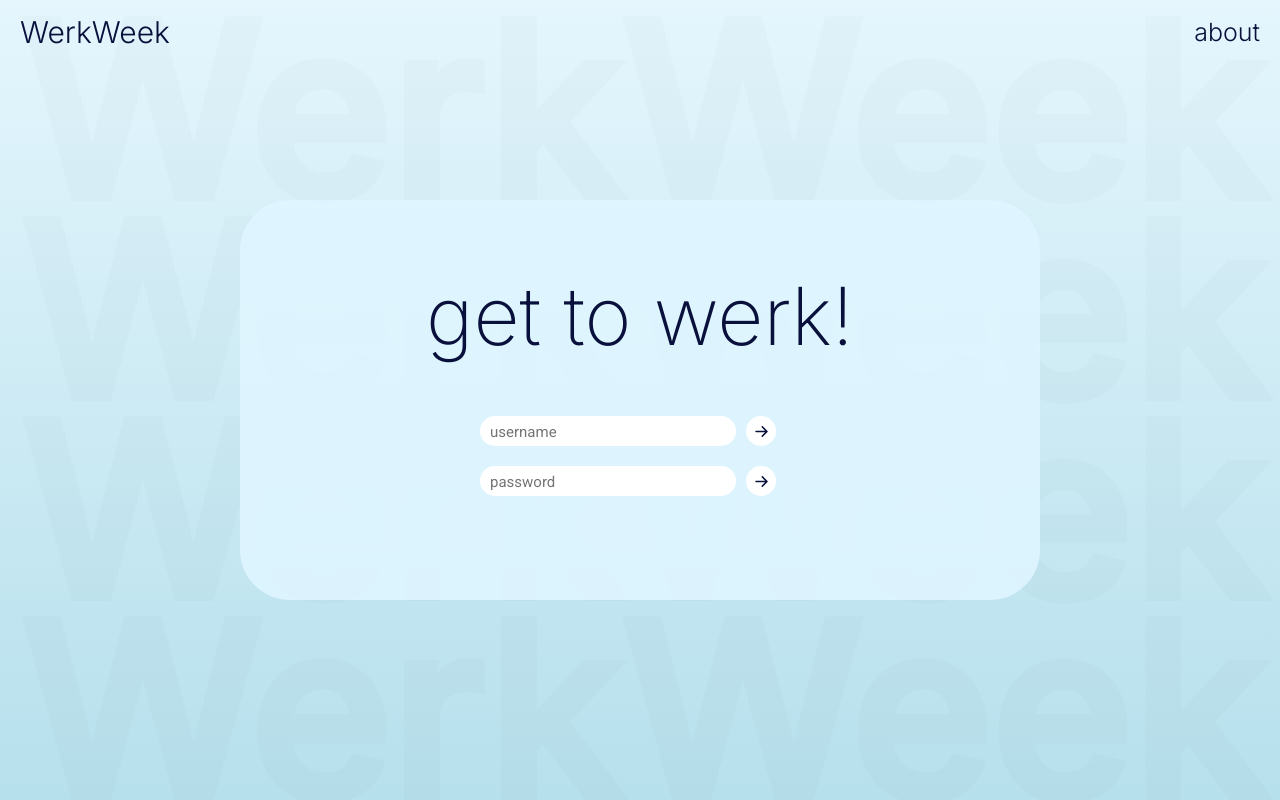
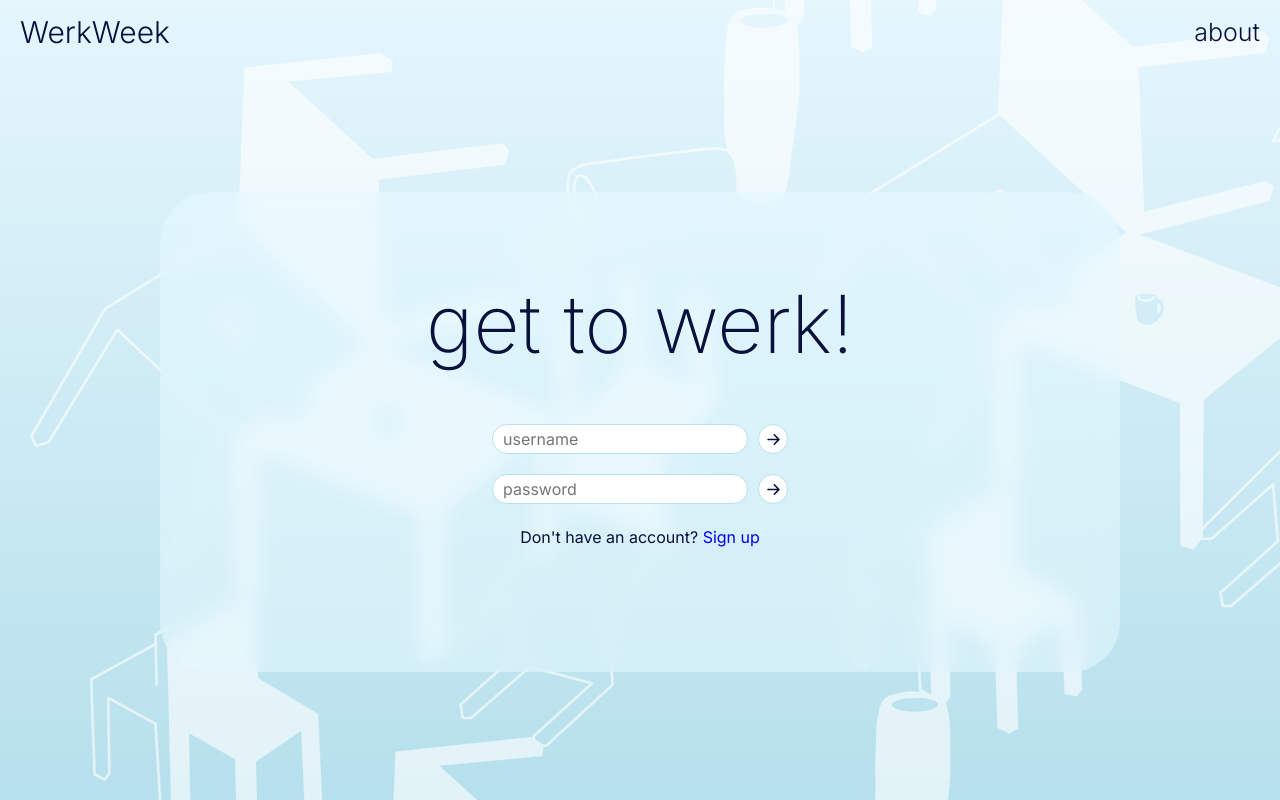
Before and after one commit to armstmol01/weekly-planner, a React (Create React App) app in the folder client/: page / in a window 1280 px wide. Built offline with nearby package versions, Linux system fonts and the light colour scheme; a web font is replaced by a local one.

Commit message:
create user action

```diff
--- a/client/src/App.css
+++ b/client/src/App.css
@@ -3,10 +3,21 @@ body {
   height: 100vh;
 }
 
-nav {
+.nav {
   position: fixed;
   width: 100vw;
-  font-family: 'Inter', sans-serif;
+}
+
+.chair-pattern {
+  background-image: url('assets/chairpattern2.PNG');
+  position: fixed;
+  height: 100vh;
+  width: 100vw;
+  left: calc(50% - 50vw);
+  bottom: calc(50% - 50vh);
+  z-index: -1;
+  opacity: 0.6;
+  filter: invert(1);
 }
 
 
--- a/client/src/App.js
+++ b/client/src/App.js
@@ -7,6 +7,7 @@ function App() {
     <>
       <Nav data='login' className='nav'></Nav>
       <Login></Login>
+      <div className='chair-pattern'></div>
     </>
   );
 }
--- a/client/src/components/about/About.jsx
+++ b/client/src/components/about/About.jsx
@@ -4,7 +4,9 @@ import Nav from '../nav/Nav'
 
 const About = () => {
   return (
-    <Nav data='about' className='nav'></Nav>
+    <div className="about__container">
+      <Nav data='about' className='nav'></Nav>
+    </div>
   )
 }
 
--- a/client/src/components/account/Account.css
+++ b/client/src/components/account/Account.css
@@ -0,0 +1,31 @@
+.account__container {
+  display: flex;
+  flex-direction: column;
+  gap: 15rem;
+  font-family: 'Inter', sans-serif;
+}
+
+
+.account__container form {
+  display: flex;
+  flex-direction: column;
+  align-items: center;
+  height: 10rem;
+  width: 100%;
+  gap: 1rem;
+}
+
+.account__container form > p {
+  font-size: 20px;
+}
+
+.account__container input {
+  width: 20%;
+  height: 30px;
+  color: var(--color-primary);
+  border-radius: 50px;
+}
+
+.account__container button {
+  width: 10%;
+}
--- a/client/src/components/account/Account.jsx
+++ b/client/src/components/account/Account.jsx
@@ -1,9 +1,19 @@
 import React from 'react'
 import './Account.css'
+import Nav from '../nav/Nav'
+import {BsArrowRightShort, BsCalendar3, BsCalendar4Range} from 'react-icons/bs'
 
 const Account = () => {
   return (
-    <div>Account</div>
+    <div className="account__container">
+      <Nav data='account' className='nav'></Nav>
+      <form>
+          <p>Enter a username and password</p>
+          <input name='username' placeholder='username'></input>
+          <input type='password' name='passcode' placeholder='password'></input>
+          <button type="submit">Create account</button>
+      </form>
+    </div>
   )
 }
 
--- a/client/src/components/home/Home.jsx
+++ b/client/src/components/home/Home.jsx
@@ -4,7 +4,6 @@ import Nav from '../nav/Nav'
 import { useState } from 'react'
 
 const Home = (props) => {
-  const userData = this.props.data;
 
   return (
     <>
--- a/client/src/components/login/Login.css
+++ b/client/src/components/login/Login.css
@@ -2,9 +2,8 @@
   display: flex;
   justify-content: center;
   align-items: center;
-  background: transparent;
-  height: 100vh;
   font-family: 'Inter', sans-serif;
+  margin-top: 8rem;
 }
 
 .logo__container {
@@ -24,26 +23,47 @@ h1 {
 }
 
 .login__container {
-  background: rgba(223, 246, 255, 0.9);/* rgb(210, 237, 247, 0.8);/* var(--color-light);/*rgba(176,224,230, 1) rgb(214, 238, 254, 0.8);*/
+  background: rgba(231, 250, 255, 0.5);/* rgb(210, 237, 247, 0.8);/* var(--color-light);/*rgba(176,224,230, 1) rgb(214, 238, 254, 0.8);*/
+  border: 0px solid var(--color-light);
   color: var(--color-primary);
-  width: 50rem;
-  height: 25rem;
+  width: 60rem;
+  height: 30rem;
   /* border-radius: 10px; */
   display: flex;
   flex-direction: column;
+  padding-top: 1rem;
   align-items: center;
   border-radius: 50px;
-  gap: 2rem
+  gap: 2rem;
+  backdrop-filter: blur(10px);
 }
 
 h2 {
   padding-top: 3rem;
 }
 
-form > div {
+.login__container form {
+  text-align: center;
+}
+
+.login__container p {
+  display: inline;
+}
+
+.login__container form > div {
   width: 20rem;
   height: 50px;
   display: flex; /* center the input and button */
+  justify-content: center;
+}
+
+input, .login__container input::placeholder, button {
+  font-size: 16px;
+  font-family: 'Inter', sans-serif;
+}
+
+input, button {
+  border: 1px solid var(--color-light);
 }
 
 input {
@@ -53,13 +73,7 @@ input {
   padding-left: 10px;
   padding-right: 10px;
   margin-right: 10px;
-  font-size: 15px;
   color: var(--color-primary);
-}
-
-.login__container input::placeholder {
-  font-size: 15px;
-  font-family: 'Roboto', sans-serif;
 }
 
 input::-ms-clear, input::-ms-reveal {
--- a/client/src/components/login/Login.jsx
+++ b/client/src/components/login/Login.jsx
@@ -1,17 +1,18 @@
 import React from 'react'
 import './Login.css'
+import { Link } from "react-router-dom";
 import {BsArrowRightShort, BsCalendar3, BsCalendar4Range} from 'react-icons/bs'
 import {AiOutlineCalendar} from 'react-icons/ai'
 
 const Login = () => {
   return (
     <div className='login__component'>
-      <div className='logo__container'>
+      {/* <div className='logo__container'>
         <h1>WerkWeek</h1>
         <h1>WerkWeek</h1>
         <h1>WerkWeek</h1>
         <h1>WerkWeek</h1>
-      </div>
+      </div> */}
       <div className='login__container'>
         <h2>get to werk!</h2>
         <form>
@@ -23,6 +24,8 @@ const Login = () => {
             <input type='password' name='passcode' placeholder='password'></input>
             <button type="submit"><BsArrowRightShort className='btn__arrow'/></button>
           </div>
+          <p>Don't have an account? </p>
+          <Link to='/account' className='account-link'>Sign up</Link>
         </form>
         <BsCalendar4Range className='calendar__icon'/>
       </div>
--- a/client/src/components/nav/Nav.css
+++ b/client/src/components/nav/Nav.css
@@ -3,6 +3,7 @@ nav {
   justify-content: space-between;
   align-items: center;
   height: 4rem;
+  font-family: 'Inter', sans-serif;
   /*backdrop-filter: blur(15px);*/
 }
 
--- a/client/src/components/nav/Nav.jsx
+++ b/client/src/components/nav/Nav.jsx
@@ -12,7 +12,7 @@ const Nav = (props) => {
     <nav>
       {/* <Link to='/' id={activeNav === 'home' ? 'name' : ''} className={activeNav === 'home' ? 'home link' : 'link'}>{activeNav==='home'?'Molly\'s':<IoMdArrowRoundBack className='back-arrow-icon'/>}</Link> */}
       {activeNav === 'login' ? <Link to='/' id='name' className='link'>{'WerkWeek'}</Link> : <Link to='/' className='link'><IoMdArrowRoundBack className='back-arrow-icon'/></Link>}
-      {activeNav === 'login' || activeNav === 'about' ? <Link to='/about' className={activeNav === 'about'? 'about link' : 'link'}>about</Link> : ''}
+      {activeNav !== 'account' && activeNav !== 'home' ? <Link to='/about' className={activeNav === 'about'? 'about link' : 'link'}>about</Link> : ''}
     </nav>
   )
 }
```
Also changed, not shown: client/src/assets/chairpattern.png (added), client/src/assets/chairpattern2.PNG (added).
